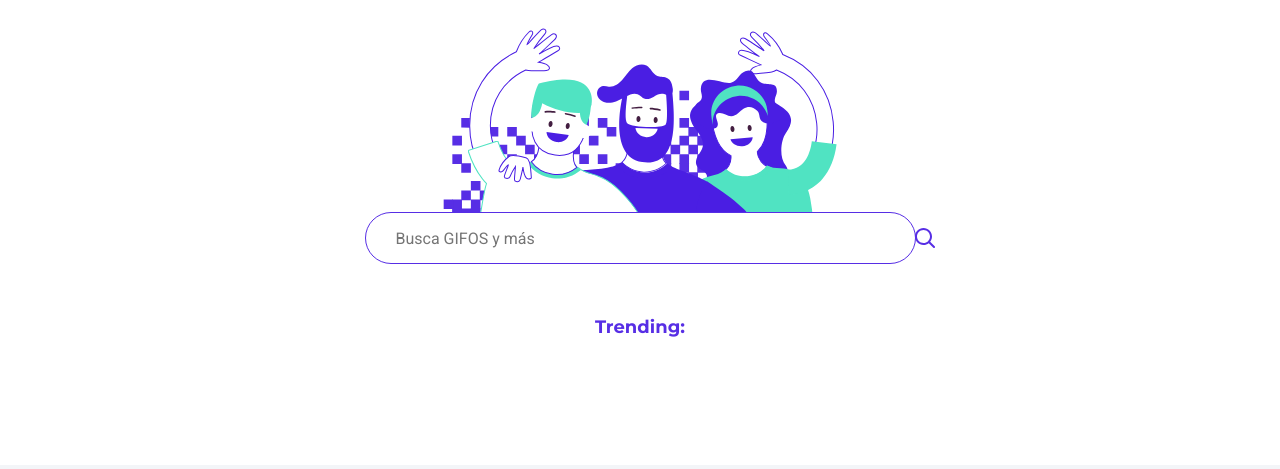
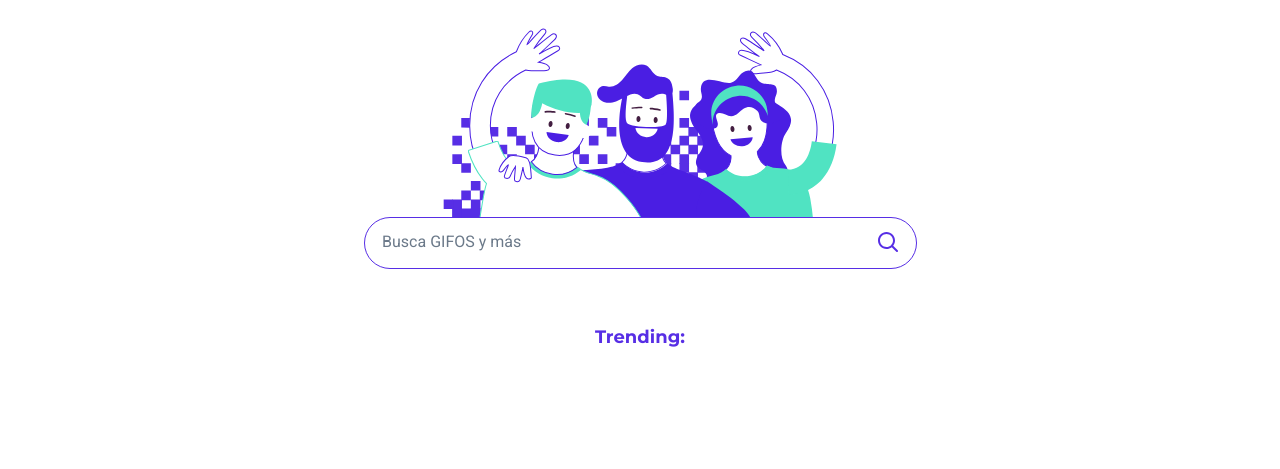
Before and after one commit to KinshinyerR/GIFOS-HTML-SCSS-JS-Acamica, a plain HTML site: page index.html in a window 1280 px wide. Shown: the part 331-800 px from the top of the page. Drawn offline with Linux system fonts and the light colour scheme; no server answers.

Commit message:
InputSearch

```diff
--- a/index.html
+++ b/index.html
@@ -52,10 +52,16 @@
           <img src="img/ilustra_header.svg" alt="imgen" />
         </div>
 
-        <div class="containerInput">
+        <div class="containerSearch">
+          <div class="containerInput">
+            <input id="input" type="text" placeholder="Busca GIFOS y más" />
+            <img class="lupa" src="img/icon-search.svg" alt="lupa" />
+          </div>
+        </div>
+        <!-- <div class="containerInput">
           <input id="input" type="text" placeholder="Busca GIFOS y más" />
           <img class="lupa" src="img/icon-search.svg" alt="lupa" />
-        </div>
+        </div> -->
       </section>
 
       <!-- trending-section -->
--- a/sass/partials/_darkModeDesktop.scss
+++ b/sass/partials/_darkModeDesktop.scss
@@ -131,19 +131,31 @@ $aqua: #50e3c2;
             color: $white;
           }
         }
-        .containerInput {
-          #input {
-            border: 1px solid $white;
-            background: $grayLight;
-            color: $white;
-            #input::placeholder {
+        .containerSearch {
+          border: 1px solid $white;
+          background: $grayLight;
+          .containerInput {
+            #input {
               color: $white;
             }
-          }
-          .lupa {
-            content: url("/img/icon-search-mod-noc.svg");
+            .lupa {
+              content: url("/img/icon-search-mod-noc.svg");
+            }
           }
         }
+        // .containerInput {
+        //   #input {
+        //     border: 1px solid $white;
+        //     background: $grayLight;
+        //     color: $white;
+        //     #input::placeholder {
+        //       color: $white;
+        //     }
+        //   }
+        //   .lupa {
+        //     content: url("/img/icon-search-mod-noc.svg");
+        //   }
+        // }
       }
       .gifs-section {
         .line {
--- a/sass/partials/_darkModeMobile.scss
+++ b/sass/partials/_darkModeMobile.scss
@@ -61,17 +61,16 @@ body.dark {
           color: $white;
         }
       }
-      .containerInput {
-        #input {
-          border: 1px solid $white;
-          background: $grayLight;
-          color: $white;
-          #input::placeholder {
+      .containerSearch {
+        border: 1px solid $white;
+        background: $grayLight;
+        .containerInput {
+          #input {
             color: $white;
           }
-        }
-        .lupa {
-          content: url("/img/icon-search-mod-noc.svg");
+          .lupa {
+            content: url("/img/icon-search-mod-noc.svg");
+          }
         }
       }
     }
@@ -92,7 +91,7 @@ body.dark {
     }
     .suggestions-section {
       h2,
-      a{
+      a {
         color: $white;
       }
     }
--- a/sass/partials/_desktopHome.scss
+++ b/sass/partials/_desktopHome.scss
@@ -89,16 +89,26 @@ $aqua: #50e3c2;
           height: 190px;
         }
       }
-      .containerInput {
+
+      .containerSearch {
         width: 551px;
-        margin: auto;
-        #input {
-          margin: -10px auto;
-        }
-        .lupa {
-          left: 915px;
+        margin: -5px auto;
+        .containerInput {
+          input {
+              width: 90%;
+          }
         }
       }
+      // .containerInput {
+      //   width: 551px;
+      //   margin: auto;
+      //   #input {
+      //     margin: -10px auto;
+      //   }
+      //   .lupa {
+      //     left: 915px;
+      //   }
+      // }
     }
     .suggestions-section {
       padding-top: 4.8%;
--- a/sass/partials/_mobileHome.scss
+++ b/sass/partials/_mobileHome.scss
@@ -68,7 +68,7 @@ main {
     display: flex;
     flex-direction: column;
     justify-content: center;
-    align-items: center;
+    // align-items: center;
     .containerTitleImg {
       h1 {
         font-family: "Montserrat", Bold;
@@ -87,34 +87,61 @@ main {
         height: 130px;
       }
     }
+
+    .containerSearch {
+      background: $white;
+      border: 1px solid $purple;
+      border-radius: 27px;
+      height: 50px;
+      margin: -5px 20px;
       .containerInput {
         display: flex;
+        justify-content: center;
         align-items: center;
-      width: 100%;
-      margin: -5px;
-      #input {
+        margin-top: 1px;
+        input {
           font-family: "Roboto", Regular;
-        border: 1px solid $purple;
-        border-radius: 27px;
-        background: $white;
+          background: transparent;
           font-size: 16px;
           font-weight: 400;
-        text-align: left;
-        margin: 0 20px;
-        height: 50px;
-        width: 100%;
+          width: 85%;
+          height: 45px;
           outline: none;
-        padding-left: 30px;
-        #input::placeholder {
+          border: 0 none transparent;
+          &::placeholder {
             color: #6b7989;
           }
         }
-      .lupa {
-        position: absolute;
-        right: 35px;
-        z-index: 2;
       }
     }
+    // .containerInput {
+    //   display: flex;
+    //   align-items: center;
+    //   width: 100%;
+    //   margin: -5px;
+    //   #input {
+    //     font-family: "Roboto", Regular;
+    //     border: 1px solid $purple;
+    //     border-radius: 27px;
+    //     background: $white;
+    //     font-size: 16px;
+    //     font-weight: 400;
+    //     text-align: left;
+    //     margin: 0 20px;
+    //     height: 50px;
+    //     width: 100%;
+    //     outline: none;
+    //     padding-left: 30px;
+    //     #input::placeholder {
+    //       color: #6b7989;
+    //     }
+    //   }
+    //   .lupa {
+    //     position: absolute;
+    //     right: 35px;
+    //     z-index: 2;
+    //   }
+    // }
   }
 
   .suggestions-section {
```
Also changed, not shown: css/styles.min.css, 1 other file. Lines whose indentation alone changed are shown as unchanged.
